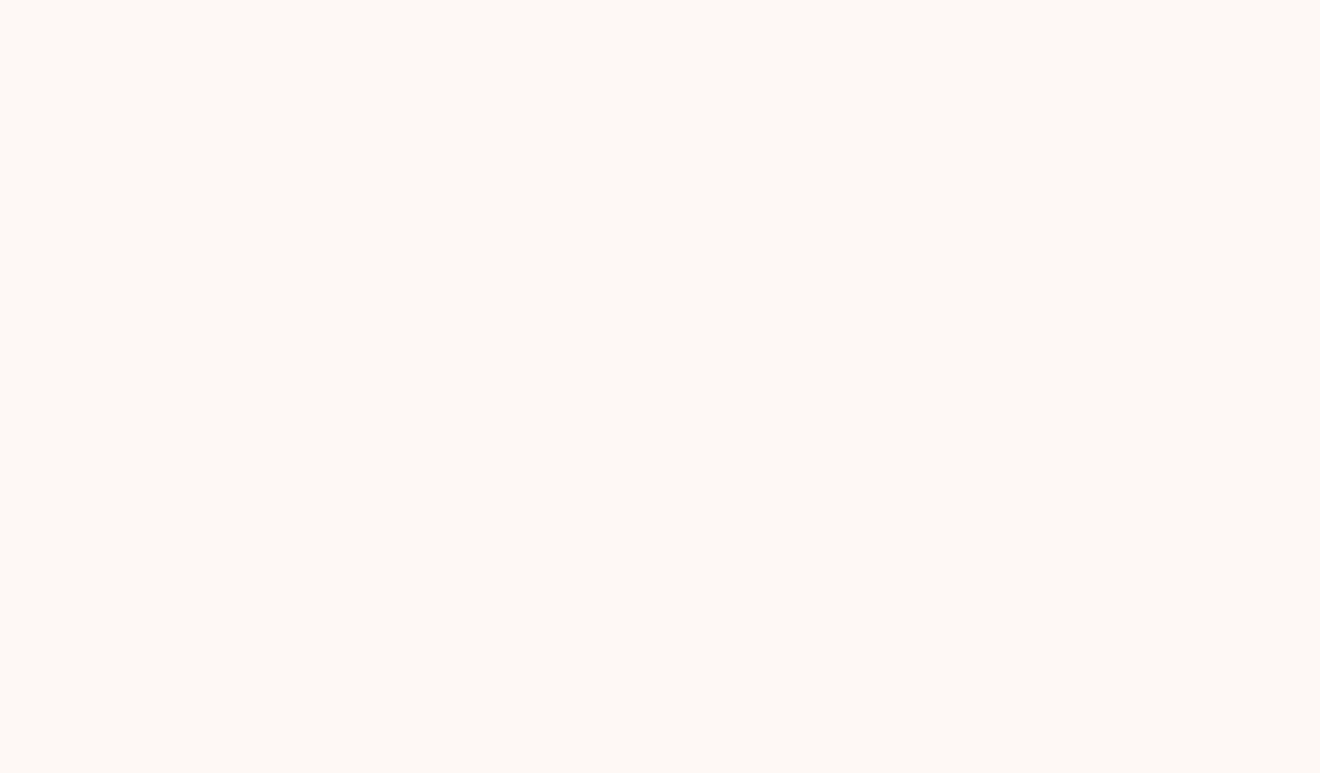
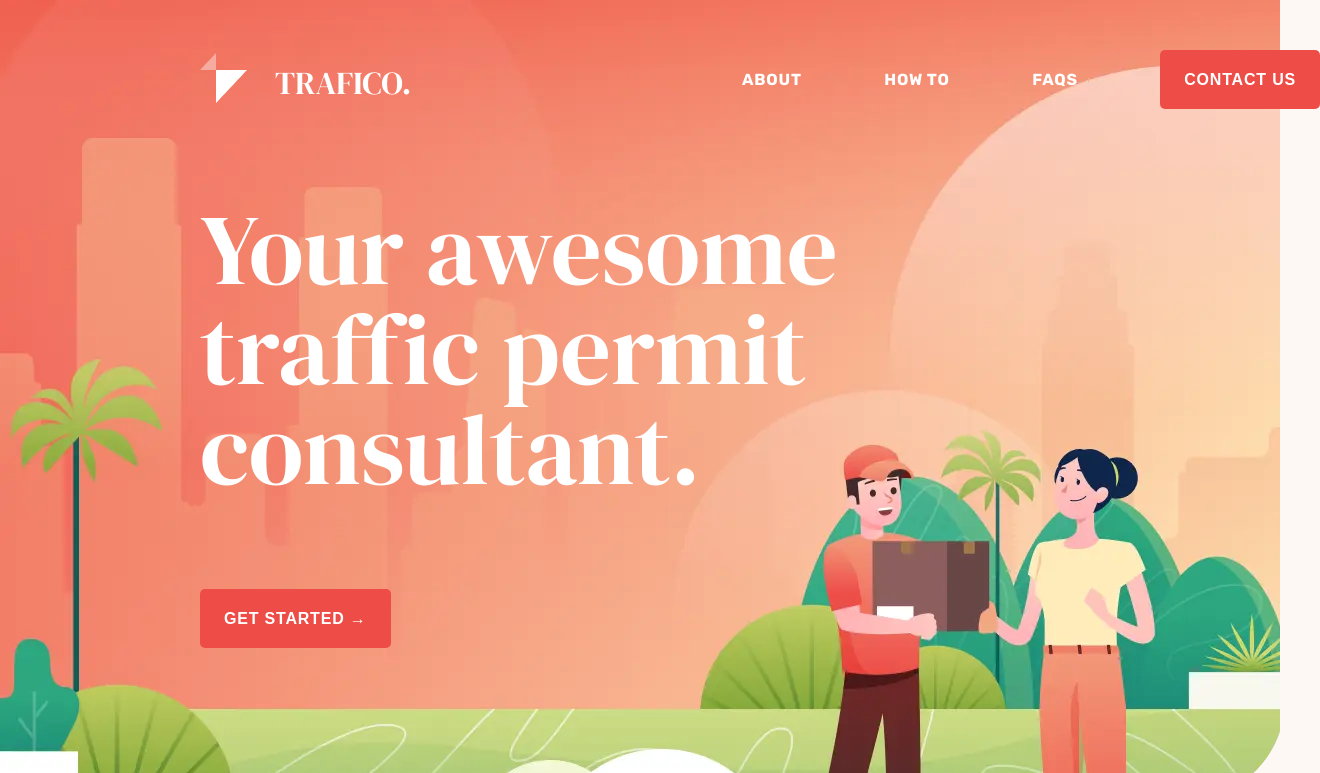
Before and after one commit to Janussz/Traffico, a website: page index.html in a window 1280 px wide. Shown: the top 773 px of the page, 1320 px wide, since content can reach past the window. Drawn offline with Linux system fonts and the light colour scheme.

Commit message:
header add

```diff
--- a/index.html
+++ b/index.html
@@ -11,6 +11,29 @@
 </head>
 
 <body>
+  <header class="header">
+    <div class="header__bg">
+      <div class="header__wrapper">
+        <nav class="header__nav">
+          <figure class="header__nav__logo">
+            <img class="logo" src="/img/logo.webp" alt="logo">
+          </figure>
+          <ul class="header__nav__list p_nav">
+            <li class="header__nav__items">About</li>
+            <li class="header__nav__items">How to</li>
+            <li class="header__nav__items">FAQS</li>
+            <li class="header__nav__items">
+              <button class="header__nav__btn btn">Contact us</button>
+            </li>
+          </ul>
+        </nav>
+        <h1 class="header__header">Your awesome traffic permit consultant.</h1>
+        <button class="btn">Get started <span>&rarr;</span></button>
+
+      </div>
+      <img class="header__mobil" src="/img/mobel.webp" alt="cargo-van">
+    </div>
+  </header>
 
 
 </body>
--- a/sass/base/_common.scss
+++ b/sass/base/_common.scss
@@ -12,3 +12,8 @@ body {
   font-family: $font-primary, sans-serif;
   background-color: $col-background;
 }
+
+ul {
+  list-style: none;
+  ;
+}
--- a/sass/base/_typography.scss
+++ b/sass/base/_typography.scss
@@ -13,7 +13,9 @@ p {
 
 .p_nav {
   @include font(16px, 19px, 700);
+  text-transform: uppercase;
   color: $col-white;
+  letter-spacing: 0.05em;
 
   &_testi {
     @include font(16px, 30px, 300);
--- a/sass/components/_button.scss
+++ b/sass/components/_button.scss
@@ -1,8 +1,10 @@
 .btn {
+  @include font(1.6rem, 1.9rem, 700);
   text-align: center;
   text-transform: uppercase;
   padding: 2rem 2.4rem;
   background-color: $col-orange-800;
+  color: $col-white;
   border: none;
   border-radius: 0.5rem;
   letter-spacing: 0.05em;
--- a/sass/components/_icons.scss
+++ b/sass/components/_icons.scss
@@ -16,8 +16,4 @@
   text-align: center;
   font-size: 2.9rem;
   color: $col-orange-700;
-
-  &__white {
-    color: $col-white;
-  }
 }
--- a/sass/layout/_header.scss
+++ b/sass/layout/_header.scss
@@ -0,0 +1,39 @@
+.header {
+
+  &__bg {
+    position: relative;
+    max-width: 128.5rem;
+    height: 80rem;
+    background-image: url(/img/Scene.webp);
+  }
+
+  &__wrapper {
+    margin-left: 20rem;
+  }
+
+  &__nav {
+    @include flex(row, center, center);
+    padding: 5rem 0 9rem 0;
+
+    &__logo {
+      margin-right: 29rem;
+    }
+
+    &__list {
+      @include flex(row, space-between, center);
+      flex-grow: 1;
+      transform: translateX(4rem);
+    }
+  }
+
+  &__header {
+    max-width: 74rem;
+    margin-bottom: 9rem;
+  }
+
+  &__mobil {
+    position: absolute;
+    left: -0.19%;
+    top: 97%;
+  }
+}
--- a/sass/util/mixin.scss
+++ b/sass/util/mixin.scss
@@ -10,7 +10,8 @@
 }
 
 @mixin flex($direction, $justify, $align) {
-  flex-direction: row;
-  justify-content: center;
-  align-items: center;
+  display: flex;
+  flex-direction: $direction;
+  justify-content: $justify;
+  align-items: $align;
 }
```
Also changed, not shown: css/style.css, 2 other files.
